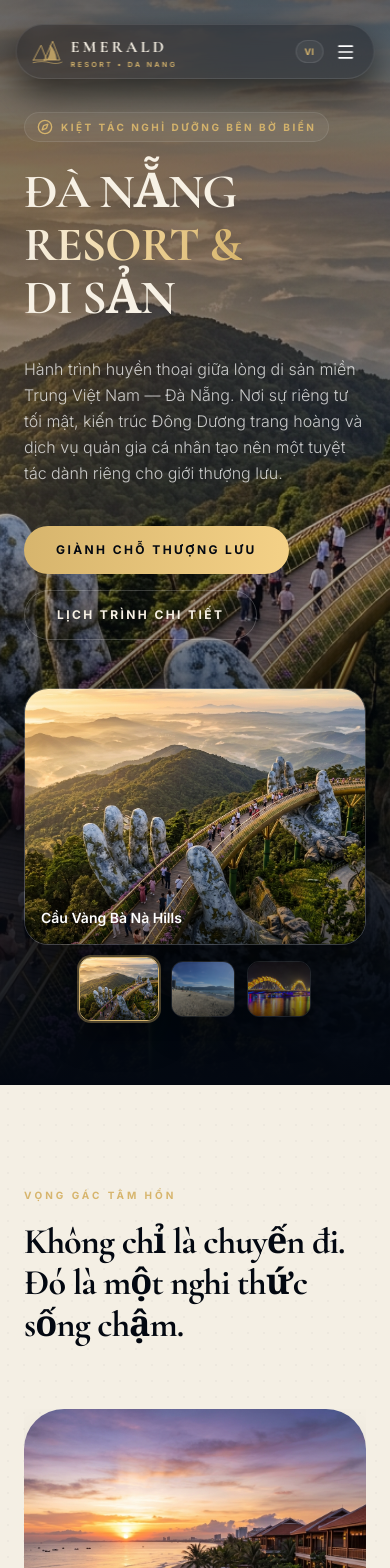
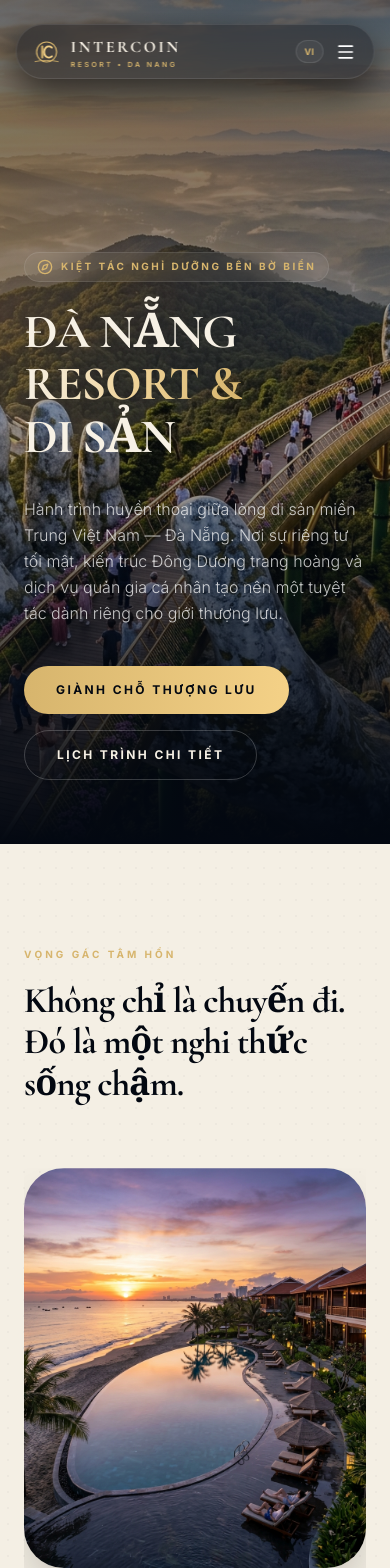
Before and after one commit to ductran2005/resort-halong, a Next.js app: page / in a window 390 px wide. Shown: the top 1568 px of the page. Built offline with nearby package versions, Linux system fonts and the light colour scheme.

Commit message:
feat: refine responsive layout and Intercoin branding

```diff
--- a/app/page.tsx
+++ b/app/page.tsx
@@ -44,7 +44,6 @@ export default function App() {
   // Navigation active state
   const [activeSection, setActiveSection] = useState("hero");
   const [mobileMenuOpen, setMobileMenuOpen] = useState(false);
-  const [selectedMobileHeroImage, setSelectedMobileHeroImage] = useState(0);
 
   // Suite showcase state
   const [selectedSuiteId, setSelectedSuiteId] = useState("royal-suite");
@@ -63,6 +62,7 @@ export default function App() {
   // Gallery lightbox state
   const [lightboxIndex, setLightboxIndex] = useState<number | null>(null);
   const [mobileGalleryIndex, setMobileGalleryIndex] = useState(0);
+  const [mobileGalleryDirection, setMobileGalleryDirection] = useState(1);
 
   // Booking form state
   const [bookingForm, setBookingForm] = useState({
@@ -309,23 +309,6 @@ export default function App() {
   };
 
   const isLightHeader = activeSection === "story" || activeSection === "gallery";
-  const mobileHeroImages = [
-    {
-      src: "/images/danang_golden_bridge.png",
-      alt: "Cầu Vàng Bà Nà Hills",
-      position: "object-center"
-    },
-    {
-      src: "/images/danang_my_khe_beach.jpg",
-      alt: "Bãi biển Mỹ Khê",
-      position: "object-[65%_center]"
-    },
-    {
-      src: "/images/danang_dragon_bridge.jpg",
-      alt: "Cầu Rồng Đà Nẵng",
-      position: "object-center"
-    }
-  ];
 
   return (
     <div className="min-h-screen bg-[#030811] text-[#f7f1e5] font-sans selection:bg-[#d7b56d] selection:text-[#030811]">
@@ -341,15 +324,15 @@ export default function App() {
           }`}
         >
           <a href="#hero" className="flex items-center gap-1.5 sm:gap-3 group flex-shrink-0">
-            {/* Dynamic Svg branding icon */}
+            {/* Intercoin monogram */}
             <svg className="w-9 h-7 sm:w-12 sm:h-10 transition-transform duration-500 group-hover:-translate-y-0.5" viewBox="0 0 90 70" fill="none">
-              <path d="M12 55L31 18L45 55H12Z" stroke={isLightHeader ? "#030811" : "#D7B56D"} strokeWidth="2" strokeLinecap="round" className="transition-all duration-500" />
-              <path d="M39 55L60 8L78 55H39Z" stroke={isLightHeader ? "#030811" : "#D7B56D"} strokeWidth="2" strokeLinecap="round" className="transition-all duration-500" />
-              <path d="M45 55C52 45 55 32 53 16C64 27 69 40 70 55H45Z" fill="#D7B56D" fillOpacity={isLightHeader ? "0.95" : "0.8"} className="transition-all duration-500" />
-              <path d="M10 62C26 58 40 58 54 62C66 65 76 64 84 60" stroke={isLightHeader ? "#030811" : "#D7B56D"} strokeWidth="1.5" className="transition-all duration-500" />
+              <circle cx="45" cy="35" r="25" stroke="#D7B56D" strokeWidth="3" />
+              <path d="M34 21V49" stroke="#D7B56D" strokeWidth="5" strokeLinecap="round" />
+              <path d="M58 24C54 20 47 20 43 24C37 30 37 40 43 46C47 50 54 50 58 46" stroke={isLightHeader ? "#030811" : "#F4D187"} strokeWidth="5" strokeLinecap="round" className="transition-all duration-500" />
+              <path d="M16 59C31 55 58 55 74 59" stroke="#D7B56D" strokeWidth="2" strokeLinecap="round" />
             </svg>
             <div className="flex flex-col leading-none">
-              <strong className={`font-serif text-base sm:text-xl tracking-[0.2em] font-bold transition-colors duration-500 ${isLightHeader ? "text-[#030811]" : "text-[#f7f1e5]"}`}>EMERALD</strong>
+              <strong className={`font-serif text-base sm:text-xl tracking-[0.16em] font-bold transition-colors duration-500 ${isLightHeader ? "text-[#030811]" : "text-[#f7f1e5]"}`}>INTERCOIN</strong>
               <span className="text-[7px] sm:text-[8px] tracking-[0.35em] text-[#d7b56d] font-semibold mt-0.5 sm:mt-1">RESORT • DA NANG</span>
             </div>
           </a>
@@ -517,60 +500,6 @@ export default function App() {
             </div>
           </motion.div>
 
-          {/* Hero Mobile Image Viewer */}
-          <motion.div
-            initial={{ opacity: 0, y: 24 }}
-            animate={{ opacity: 1, y: 0 }}
-            transition={{ duration: 1, delay: 0.45 }}
-            className="w-full lg:hidden"
-          >
-            <AnimatePresence mode="wait">
-              <motion.div
-                key={mobileHeroImages[selectedMobileHeroImage].src}
-                initial={{ opacity: 0, y: 12 }}
-                animate={{ opacity: 1, y: 0 }}
-                exit={{ opacity: 0, y: -12 }}
-                transition={{ duration: 0.35 }}
-                className="relative mb-3 aspect-[4/3] overflow-hidden rounded-[24px] border border-white/20 shadow-[0_24px_60px_rgba(0,0,0,0.55)]"
-              >
-                <img
-                  src={mobileHeroImages[selectedMobileHeroImage].src}
-                  className={`h-full w-full object-cover ${mobileHeroImages[selectedMobileHeroImage].position}`}
-                  alt={mobileHeroImages[selectedMobileHeroImage].alt}
-                  referrerPolicy="no-referrer"
-                />
-                <div className="absolute inset-0 bg-gradient-to-t from-black/40 via-transparent to-transparent" />
-                <span className="absolute bottom-4 left-4 right-4 text-sm font-semibold text-white drop-shadow-lg">
-                  {mobileHeroImages[selectedMobileHeroImage].alt}
-                </span>
-              </motion.div>
-            </AnimatePresence>
-
-            <div className="flex items-center justify-center gap-3">
-              {mobileHeroImages.map((image, index) => (
-                <button
-                  type="button"
-                  key={image.src}
-                  onClick={() => setSelectedMobileHeroImage(index)}
-                  aria-label={`Phóng lớn ${image.alt}`}
-                  className={`relative overflow-hidden border shadow-[0_16px_32px_rgba(0,0,0,0.4)] transition-all ${
-                    selectedMobileHeroImage === index
-                      ? "h-16 w-20 rounded-xl border-[#d7b56d] ring-2 ring-[#d7b56d]/35"
-                      : "h-14 w-16 rounded-xl border-white/15 opacity-70"
-                  }`}
-                >
-                  <img
-                    src={image.src}
-                    className={`h-full w-full object-cover ${image.position}`}
-                    alt={image.alt}
-                    referrerPolicy="no-referrer"
-                  />
-                  <div className="absolute inset-0 bg-gradient-to-t from-black/45 via-transparent to-transparent" />
-                </button>
-              ))}
-            </div>
-          </motion.div>
-
           {/* Hero Desktop Image Collage (Arch & Wave Layout) */}
           <motion.div
             initial={{ opacity: 0, x: 50, scale: 0.95 }}
@@ -721,7 +650,7 @@ export default function App() {
             </div>
 
             {/* Interactive Day Toggle Buttons */}
-            <div className="flex bg-white/5 border border-white/10 rounded-full p-1.5 mt-8 md:mt-0 gap-1">
+            <div className="flex w-fit max-w-full self-center md:self-auto bg-white/5 border border-white/10 rounded-full p-1 mt-8 md:mt-0 gap-0.5 sm:gap-1">
               {[1, 2, 3].map((day) => (
                 <button
                   key={day}
@@ -729,7 +658,7 @@ export default function App() {
                     setActiveDay(day);
                     setExpandedActivityIndex(null);
                   }}
-                  className={`px-6 py-2.5 rounded-full text-xs font-bold uppercase tracking-wider transition-all duration-300 ${
+                  className={`px-4 sm:px-6 py-2.5 rounded-full text-[10px] sm:text-xs font-bold uppercase tracking-wider whitespace-nowrap transition-all duration-300 ${
                     activeDay === day
                       ? "bg-[#d7b56d] text-[#030811] shadow-lg shadow-[#d7b56d]/25"
                       : "text-white/80 hover:text-white hover:bg-white/5"
@@ -1181,18 +1110,25 @@ export default function App() {
             </p>
           </div>
 
-          {/* Mobile featured image with thumbnail selector */}
-          <div className="sm:hidden">
+          {/* Mobile and tablet featured image with thumbnail selector */}
+          <div className="lg:hidden">
             <AnimatePresence mode="wait">
-              <motion.button
-                type="button"
+              <motion.div
                 key={GALLERY_DATA[mobileGalleryIndex].url}
-                initial={{ opacity: 0, y: 12 }}
-                animate={{ opacity: 1, y: 0 }}
-                exit={{ opacity: 0, y: -12 }}
+                initial={{ opacity: 0, x: mobileGalleryDirection * 70 }}
+                animate={{ opacity: 1, x: 0 }}
+                exit={{ opacity: 0, x: mobileGalleryDirection * -70 }}
                 transition={{ duration: 0.35 }}
-                onClick={() => setLightboxIndex(mobileGalleryIndex)}
-                className="relative block aspect-[4/3] w-full overflow-hidden rounded-[24px] border border-[#030811]/10 bg-[#030811] text-left shadow-[0_18px_45px_rgba(3,8,17,0.18)]"
+                drag="x"
+                dragConstraints={{ left: 0, right: 0 }}
+                dragElastic={0.16}
+                onDragEnd={(_, info) => {
+                  if (Math.abs(info.offset.x) < 55) return;
+                  const direction = info.offset.x < 0 ? 1 : -1;
+                  setMobileGalleryDirection(direction);
+                  setMobileGalleryIndex((current) => (current + direction + GALLERY_DATA.length) % GALLERY_DATA.length);
+                }}
+                className="relative block aspect-[4/3] w-full touch-pan-y cursor-grab overflow-hidden rounded-[24px] border border-[#030811]/10 bg-[#030811] text-left shadow-[0_18px_45px_rgba(3,8,17,0.18)] active:cursor-grabbing"
               >
                 <img
                   src={GALLERY_DATA[mobileGalleryIndex].url}
@@ -1206,19 +1142,27 @@ export default function App() {
                     <p className="font-serif text-lg font-bold">{GALLERY_DATA[mobileGalleryIndex].title}</p>
                     <span className="mt-1 block text-[9px] uppercase tracking-[0.2em] text-white/70">{t.gallery_zoom}</span>
                   </div>
-                  <span className="rounded-full border border-white/20 bg-black/30 p-2.5 backdrop-blur-md">
+                  <button
+                    type="button"
+                    onClick={() => setLightboxIndex(mobileGalleryIndex)}
+                    aria-label={t.gallery_zoom}
+                    className="rounded-full border border-white/20 bg-black/30 p-2.5 backdrop-blur-md"
+                  >
                     <Image className="h-4 w-4 text-[#d7b56d]" />
-                  </span>
-                </div>
-              </motion.button>
+                  </button>
+                </div>
+              </motion.div>
             </AnimatePresence>
 
-            <div className="no-scrollbar mt-4 flex gap-3 overflow-x-auto pb-2">
+            <div className="no-scrollbar mt-4 flex justify-start sm:justify-center gap-3 overflow-x-auto pb-2">
               {GALLERY_DATA.map((item, index) => (
                 <button
                   type="button"
                   key={item.url}
-                  onClick={() => setMobileGalleryIndex(index)}
+                  onClick={() => {
+                    setMobileGalleryDirection(index > mobileGalleryIndex ? 1 : -1);
+                    setMobileGalleryIndex(index);
+                  }}
                   aria-label={`Chọn ảnh ${item.title}`}
                   className={`relative h-16 flex-shrink-0 overflow-hidden rounded-xl border transition-all ${
                     mobileGalleryIndex === index
@@ -1238,7 +1182,7 @@ export default function App() {
           </div>
 
           {/* Beautiful desktop bento mesh block */}
-          <div className="hidden sm:grid sm:grid-cols-2 md:grid-cols-3 gap-6">
+          <div className="hidden lg:grid lg:grid-cols-3 gap-6">
             {GALLERY_DATA.map((item, index) => {
               const isTall = index === 1 || index === 4;
               return (
@@ -1669,23 +1613,108 @@ export default function App() {
       )}
 
       {/* 10. Footer */}
-      <footer className="bg-[#030811] text-white/50 text-[11px] pt-16 pb-12 border-t border-white/5 font-light">
-        <div className="max-w-7xl mx-auto px-6">
+      <footer className="bg-[#030811] text-white/50 text-[11px] pt-12 md:pt-16 pb-8 md:pb-12 border-t border-white/5 font-light">
+        <div className="max-w-7xl mx-auto px-4 sm:px-6">
+          {/* Compact Mobile Footer */}
+          <div className="md:hidden">
+            <div className="rounded-[28px] border border-white/10 bg-gradient-to-b from-white/[0.06] to-white/[0.02] p-5 shadow-[0_20px_50px_rgba(0,0,0,0.25)]">
+              <div className="flex items-center gap-3">
+                <div className="flex h-12 w-12 flex-shrink-0 items-center justify-center rounded-2xl border border-[#d7b56d]/25 bg-[#d7b56d]/10">
+                  <svg className="h-9 w-9" viewBox="0 0 90 70" fill="none">
+                    <circle cx="45" cy="35" r="25" stroke="#D7B56D" strokeWidth="3" />
+                    <path d="M34 21V49" stroke="#D7B56D" strokeWidth="5" strokeLinecap="round" />
+                    <path d="M58 24C54 20 47 20 43 24C37 30 37 40 43 46C47 50 54 50 58 46" stroke="#F4D187" strokeWidth="5" strokeLinecap="round" />
+                    <path d="M16 59C31 55 58 55 74 59" stroke="#D7B56D" strokeWidth="2" strokeLinecap="round" />
+                  </svg>
+                </div>
+                <div className="min-w-0">
+                  <strong className="block font-serif text-base font-bold tracking-[0.12em] text-white">INTERCOIN DA NANG</strong>
+                  <span className="mt-1 block text-[8px] font-semibold tracking-[0.16em] text-[#d7b56d]">
+                    {lang === "vi" ? "BIỂN XANH • DI SẢN • NGHỈ DƯỠNG" : "OCEAN • HERITAGE • RETREAT"}
+                  </span>
+                </div>
+              </div>
+
+              <p className="mt-4 text-xs leading-relaxed text-white/60">{t.footer_about}</p>
+
+              <div className="mt-5 grid grid-cols-2 gap-2">
+                <a href="tel:+84912345678" className="flex items-center justify-center gap-2 rounded-xl bg-[#d7b56d] px-3 py-3 text-[10px] font-bold uppercase tracking-wider text-[#030811]">
+                  <Phone className="h-3.5 w-3.5" /> {t.footer_hotline}
+                </a>
+                <a href="mailto:butler@emeraldvipline.com" className="flex items-center justify-center gap-2 rounded-xl border border-white/10 bg-white/5 px-3 py-3 text-[10px] font-bold uppercase tracking-wider text-white">
+                  <Mail className="h-3.5 w-3.5 text-[#d7b56d]" /> {t.footer_email}
+                </a>
+              </div>
+
+              <div className="mt-5 divide-y divide-white/10 border-y border-white/10">
+                <details className="group py-1">
+                  <summary className="flex cursor-pointer list-none items-center justify-between py-3 text-xs font-bold uppercase tracking-wider text-white">
+                    {lang === "vi" ? "Thông Tin Liên Hệ" : "Contact Information"}
+                    <ChevronDown className="h-4 w-4 text-[#d7b56d] transition-transform group-open:rotate-180" />
+                  </summary>
+                  <div className="space-y-2 pb-4 text-xs leading-relaxed text-white/65">
+                    <a href="tel:+84912345678" className="block text-white">+84 (0) 912 345 678</a>
+                    <span className="block">+84 (0) 24 3999 8888</span>
+                    <a href="mailto:butler@emeraldvipline.com" className="block text-white">butler@emeraldvipline.com</a>
+                  </div>
+                </details>
+
+                <details className="group py-1">
+                  <summary className="flex cursor-pointer list-none items-center justify-between py-3 text-xs font-bold uppercase tracking-wider text-white">
+                    {lang === "vi" ? "Hệ Thống Văn Phòng" : "Our Offices"}
+                    <ChevronDown className="h-4 w-4 text-[#d7b56d] transition-transform group-open:rotate-180" />
+                  </summary>
+                  <div className="space-y-3 pb-4 text-xs leading-relaxed text-white/65">
+                    <div className="flex gap-2"><MapPin className="mt-0.5 h-3.5 w-3.5 flex-shrink-0 text-[#d7b56d]" /><p>{t.footer_office_hn_val}</p></div>
+                    <div className="flex gap-2"><MapPin className="mt-0.5 h-3.5 w-3.5 flex-shrink-0 text-[#d7b56d]" /><p>{t.footer_office_hl_val}</p></div>
+                  </div>
+                </details>
+
+                <details className="group py-1">
+                  <summary className="flex cursor-pointer list-none items-center justify-between py-3 text-xs font-bold uppercase tracking-wider text-white">
+                    {t.footer_newsletter_title}
+                    <ChevronDown className="h-4 w-4 text-[#d7b56d] transition-transform group-open:rotate-180" />
+                  </summary>
+                  <div className="pb-4">
+                    <p className="mb-3 text-xs leading-relaxed text-white/60">{t.footer_newsletter_desc}</p>
+                    <div className="flex gap-2">
+                      <input type="email" placeholder={t.footer_newsletter_placeholder} className="min-w-0 flex-1 rounded-xl border border-white/10 bg-white/5 px-3 py-3 text-xs text-white outline-none focus:border-[#d7b56d]/50" />
+                      <button className="rounded-xl bg-[#d7b56d] px-4 text-[10px] font-bold uppercase text-[#030811]">{t.footer_newsletter_btn}</button>
+                    </div>
+                  </div>
+                </details>
+              </div>
+
+              <div className="mt-5 flex items-center justify-between">
+                <div className="flex gap-2">
+                  {[Facebook, Instagram, Youtube].map((SocialIcon, index) => (
+                    <a key={index} href={index === 0 ? "#facebook" : index === 1 ? "#instagram" : "#youtube"} className="rounded-full border border-white/10 bg-white/5 p-2.5 text-white/70">
+                      <SocialIcon className="h-3.5 w-3.5" />
+                    </a>
+                  ))}
+                </div>
+                <a href="#hero" className="rounded-full border border-white/10 bg-white/5 p-2.5 text-[#d7b56d]" aria-label="Về đầu trang">
+                  <ChevronDown className="h-4 w-4 rotate-180" />
+                </a>
+              </div>
+            </div>
+          </div>
+
           {/* Top Grid */}
-          <div className="grid grid-cols-1 md:grid-cols-2 lg:grid-cols-4 gap-10 pb-12 border-b border-white/5">
+          <div className="hidden md:grid md:grid-cols-2 lg:grid-cols-4 gap-10 pb-12 border-b border-white/5">
             {/* Column 1: Brand Info */}
             <div className="space-y-4">
               <div className="flex items-center gap-3">
                 <svg className="w-8 h-8 opacity-90" viewBox="0 0 90 70" fill="none">
-                  <path d="M12 55L31 18L45 55H12Z" stroke="#D7B56D" strokeWidth="2" strokeLinecap="round" />
-                  <path d="M39 55L60 8L78 55H39Z" stroke="#D7B56D" strokeWidth="2" strokeLinecap="round" />
-                  <path d="M45 55C52 45 55 32 53 16C64 27 69 40 70 55H45Z" fill="#D7B56D" fillOpacity="0.8" />
-                  <path d="M10 62C26 58 40 58 54 62C66 65 76 64 84 60" stroke="#D7B56D" strokeWidth="1.5" />
+                  <circle cx="45" cy="35" r="25" stroke="#D7B56D" strokeWidth="3" />
+                  <path d="M34 21V49" stroke="#D7B56D" strokeWidth="5" strokeLinecap="round" />
+                  <path d="M58 24C54 20 47 20 43 24C37 30 37 40 43 46C47 50 54 50 58 46" stroke="#F4D187" strokeWidth="5" strokeLinecap="round" />
+                  <path d="M16 59C31 55 58 55 74 59" stroke="#D7B56D" strokeWidth="2" strokeLinecap="round" />
                 </svg>
                 <div className="flex flex-col select-none">
-                  <strong className="font-serif tracking-[0.15em] font-bold text-white text-sm">EMERALD VIP CRUISE</strong>
+                  <strong className="font-serif tracking-[0.12em] font-bold text-white text-sm">INTERCOIN DA NANG</strong>
                   <span className="text-[9px] tracking-wider text-[#d7b56d] font-semibold mt-0.5">
-                    {lang === "vi" ? "BIỆT LẬP • SANG TRỌNG • HOÀI NIỆM" : "PRIVATE • LUXURY • HERITAGE"}
+                    {lang === "vi" ? "BIỂN XANH • DI SẢN • NGHỈ DƯỠNG" : "OCEAN • HERITAGE • RETREAT"}
                   </span>
                 </div>
               </div>
@@ -1769,7 +1798,7 @@ export default function App() {
           </div>
 
           {/* Bottom Row */}
-          <div className="flex flex-col lg:flex-row items-center justify-between gap-4 pt-8 text-white/40 text-[10px]">
+          <div className="flex flex-col lg:flex-row items-center justify-between gap-2 md:gap-4 pt-6 md:pt-8 text-center text-white/40 text-[9px] md:text-[10px]">
             <div className="flex flex-col items-center lg:items-start gap-1">
               <p>{t.footer_copyright}</p>
               <p>{t.footer_operator}</p>
```
